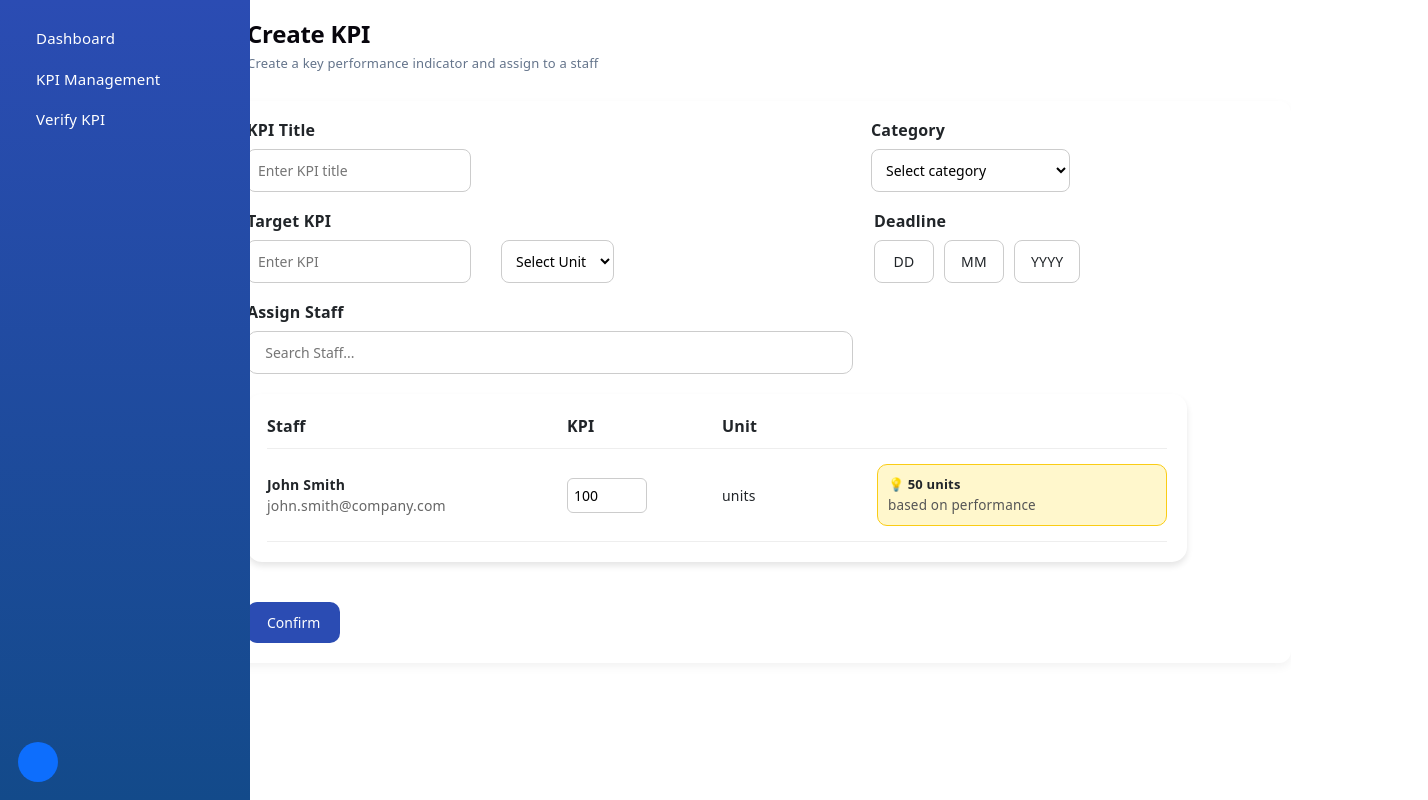
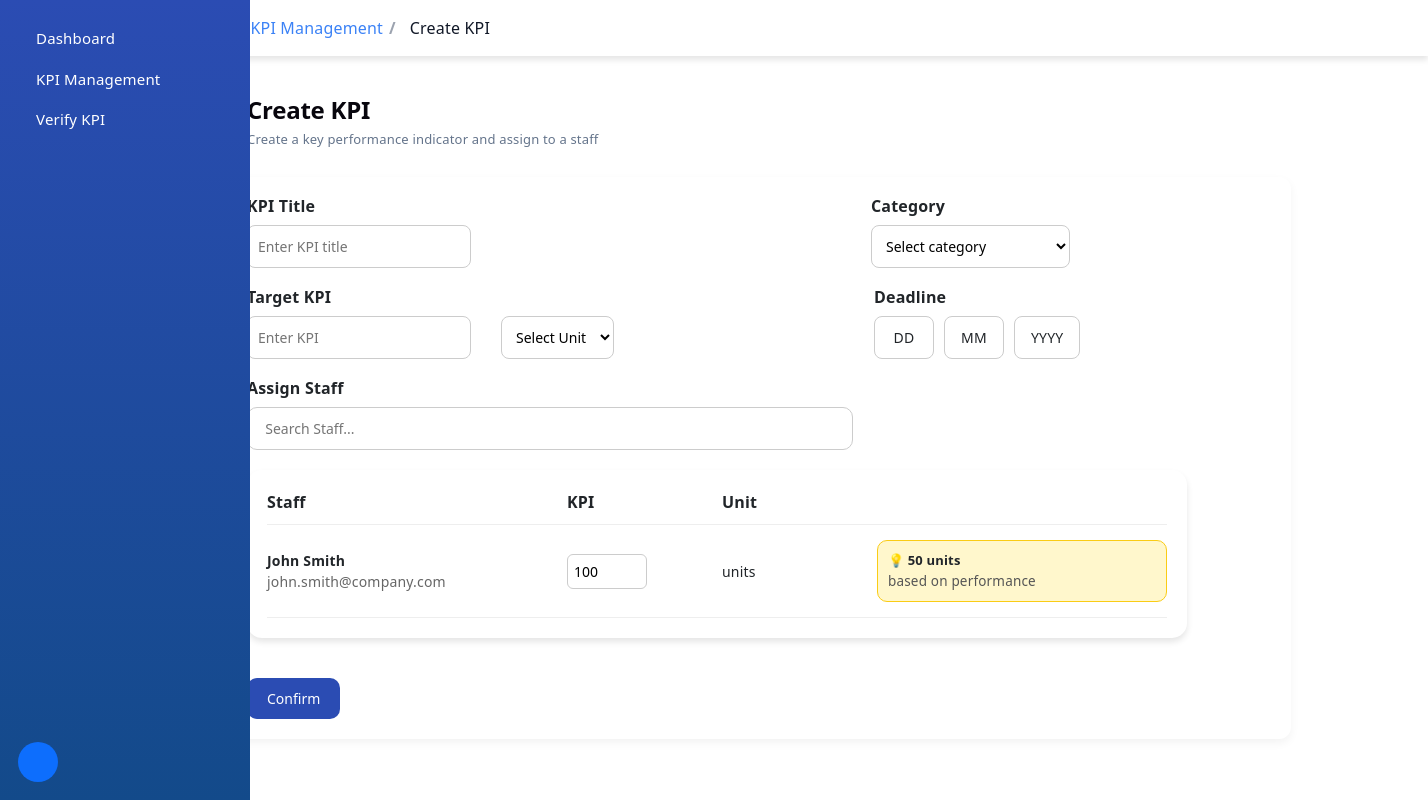
Before and after one commit to ccyenoc/achievepro_frontend, a React (Vite) app: page /create-kpi in a window 1280 px wide. Shown: the whole page, 1428 px wide, since content can reach past the window. Built offline with nearby package versions, Linux system fonts and the light colour scheme; no server answers.

Commit message:
add breadcrumb

```diff
--- /dev/null
+++ b/src/components/top_breadcrumb.jsx
@@ -0,0 +1,54 @@
+import {useNavigate} from "react-router-dom"
+
+function TopBreadcrumb({ items }) {
+  const navigate = useNavigate();
+
+  return (
+    <div style={{
+      display: "flex",
+      alignItems: "center",
+      gap: "8px",
+      fontSize: "16px",
+      fontWeight:"bold",
+      padding:"16px",
+      marginBottom: "20px",
+      boxShadow: "0 4px 6px rgba(0, 0, 0, 0.1)",
+      width:"120%",
+      paddingLeft:"150px",
+    }}>
+
+      {/* Back button */}
+      <span
+        style={{ cursor: "pointer", color: "#6b7280" }}
+        onClick={() => navigate(-1)}
+      >
+        ←
+      </span>
+
+      {/* Breadcrumb items */}
+      {items.map((item, index) => (
+        <span key={index} style={{ display: "flex", alignItems: "center" }}>
+
+          <span
+            style={{
+              cursor: item.path ? "pointer" : "default",
+              color: item.path ? "#3b82f6" : "#111827",
+              fontWeight: item.path ? "normal" : "500"
+            }}
+            onClick={() => item.path && navigate(item.path)}
+          >
+            {item.label}
+          </span>
+
+          {index < items.length - 1 && (
+            <span style={{ margin: "0 6px", color: "#9ca3af" }}>
+              /
+            </span>
+          )}
+        </span>
+      ))}
+    </div>
+  );
+}
+
+export default TopBreadcrumb
--- a/src/pages/create-kpi.jsx
+++ b/src/pages/create-kpi.jsx
@@ -6,6 +6,7 @@ import { useState} from "react";
 import TargetKPISelection from "../components/target_kpi"
 import Deadline from "../components/deadline"
 import KPIAssignStaff from "../components/kpi_assign_staff"
+import TopBreadcrumb from "../components/top_breadcrumb";
 
 function CreateKPI(){
   {/*mock data*/}
@@ -28,6 +29,14 @@ function CreateKPI(){
     }
 
     return(
+      <div>
+         <ManagerSidebar/>
+            <TopBreadcrumb
+  items={[
+    { label: "KPI Management", path: "/kpi" },
+    { label: "Create KPI" }
+  ]}
+/>
         <div
           className="d-flex justify-content-center"
           style={{
@@ -35,7 +44,7 @@ function CreateKPI(){
             display: "flex",
             flexDirection : "column",
           }}>
-            <ManagerSidebar/>
+
             <PageTitle title="Create KPI" subtitle="Create a key performance indicator and assign to a staff"/>
 
         <div
@@ -77,7 +86,6 @@ function CreateKPI(){
                 <TargetKPISelection />
                 <Deadline />
             </div>
-            <ManagerSidebar />
             <KPIAssignStaff staffList={staffList} />
 
              <div
@@ -104,6 +112,7 @@ function CreateKPI(){
 
 
         </div>
+        </div>
 
 
     )
```
